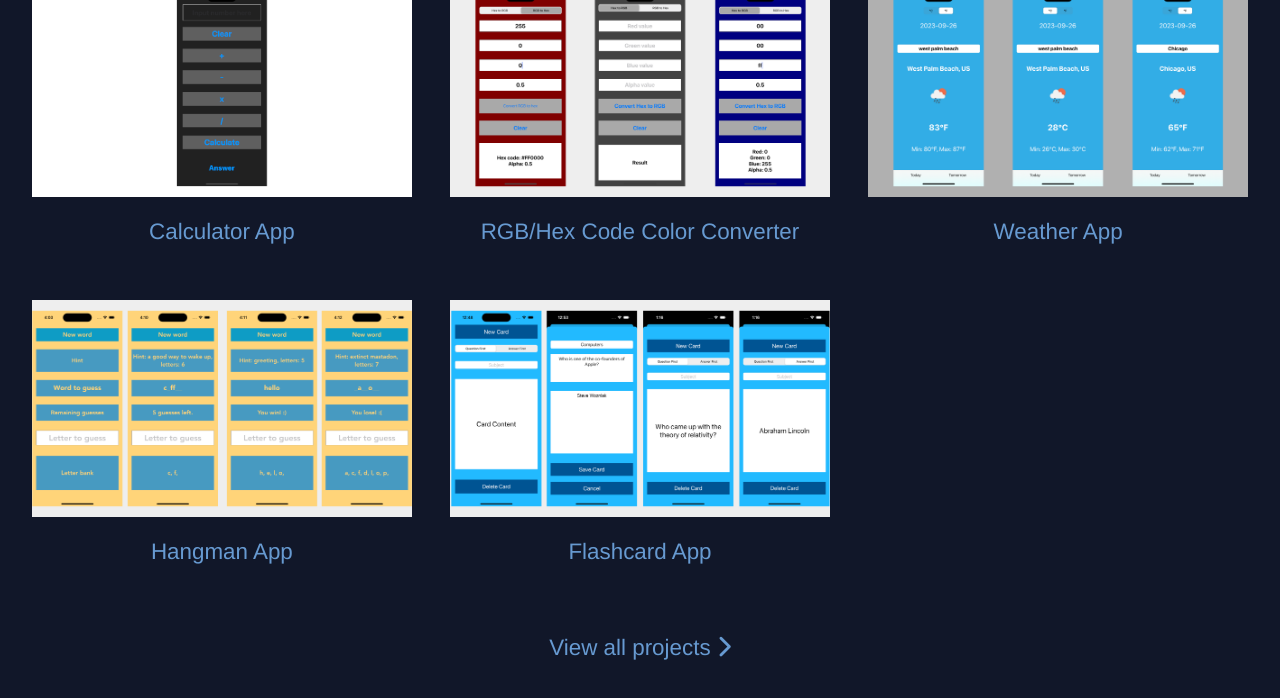
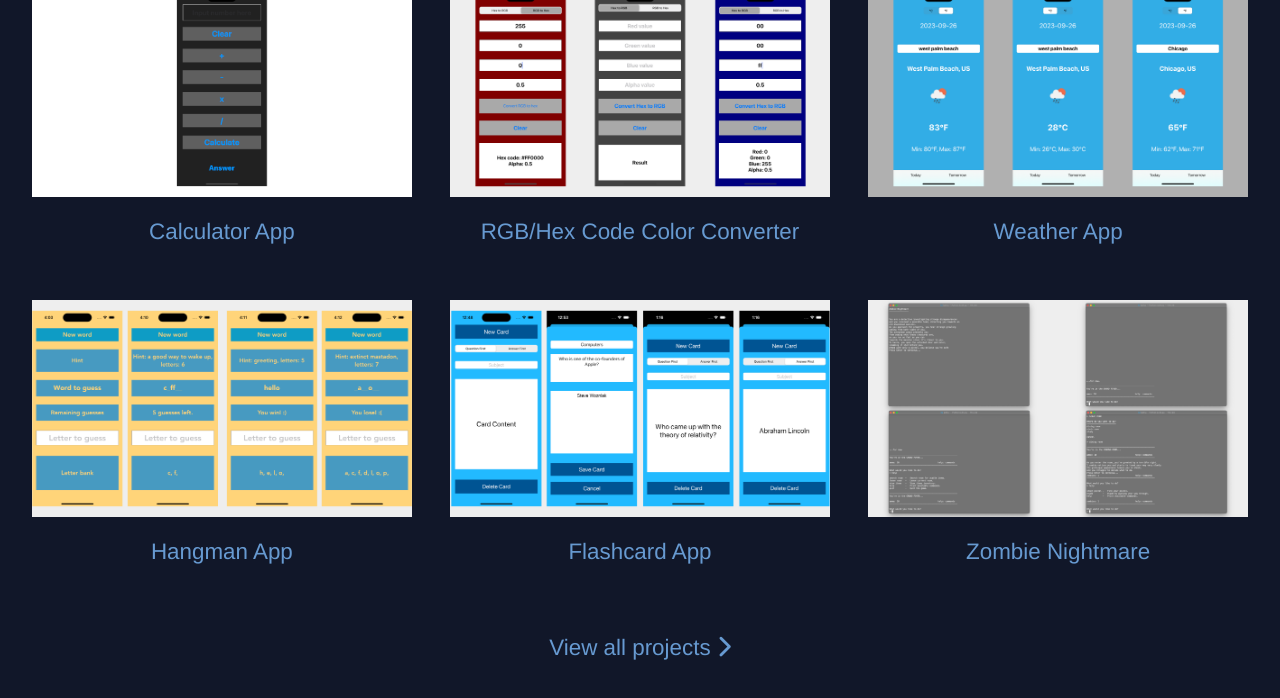
Before and after one commit to vytalman/vytalman.github.io, a plain HTML site: page index.html in a window 1280 px wide. Shown: the part 1431-2129 px from the top of the page. Drawn offline with Linux system fonts and the light colour scheme.

Commit message:
Add Zombie NIghtmare screenshot and project

```diff
--- a/index.html
+++ b/index.html
@@ -66,6 +66,10 @@
           <img class="project-image" src="images/Flashcard_App.png" alt="Flashcard App">
           <p class="project-title">Flashcard App</p>
         </a>
+        <a class="project project-tile" href="https://github.com/vytalman/zombie" target="_blank">
+          <img class="project-image" src="images/Zombie_Nightmare.png" alt="Zombie Nightmare">
+          <p class="project-title">Zombie Nightmare</p>
+        </a>
       </div>
       <div class="view-all-projects-link">
         <a href="https://github.com/vytalman?tab=repositories" target="_blank">View all projects <i class="fa-solid fa-chevron-right chevron"></i></a>
```
Also changed, not shown: images/Zombie_Nightmare.png (added).
